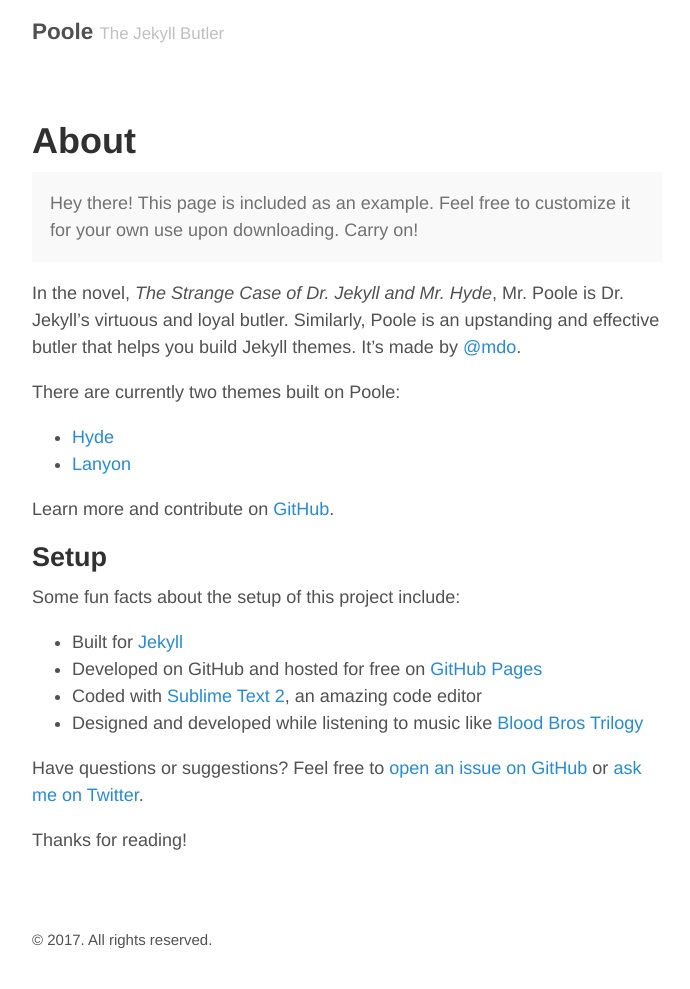
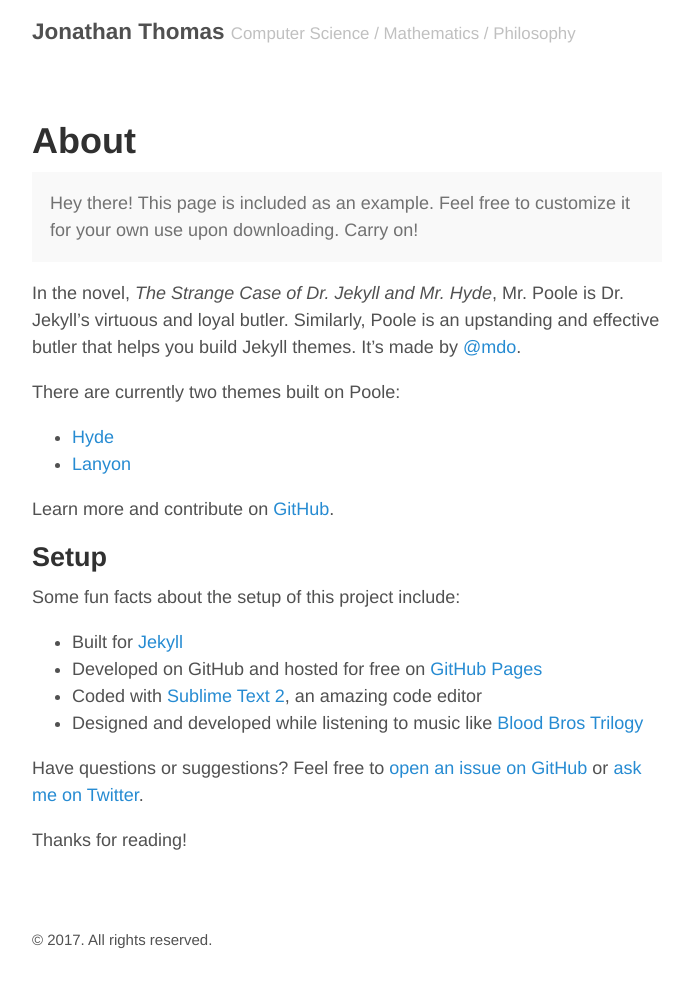
Before and after one commit to jonathoma/jonathoma.github.io, a Jekyll site: the page built from about.md, in a window 1280 px wide. Shown: the whole page, without its empty margins (293-983 px from the left). Built offline with Jekyll 4.4.1, drawn with Linux system fonts in a browser that asks for light colours.

Commit message:
updated _config.yml

```diff
--- a/_config.yml
+++ b/_config.yml
@@ -2,12 +2,11 @@
 #
 # Use of `relative_permalinks` ensures post links from the index work properly.
 permalink:           pretty
-relative_permalinks: true
 
 # Setup
-title:               Poole
-tagline:             The Jekyll Butler
-url:                 http://getpoole.com
+title:               Jonathan Thomas
+tagline:             Computer Science / Mathematics / Philosophy
+url:                 github.com/jonathoma
 paginate:            1
 baseurl:             "http://jonathoma.github.io/poole/"
 
@@ -20,9 +19,9 @@
 
 # About/contact
 author:
-  name:              Mark Otto
-  url:               https://twitter.com/mdo
-  email:             markdotto@gmail.com
+  name:              Jonathan Thomas
+  url:               https://twitter.com/jonathoma
+  email:             jonthoma@umich.edu
 
 # Custom vars
 version:             2.0.0
```
